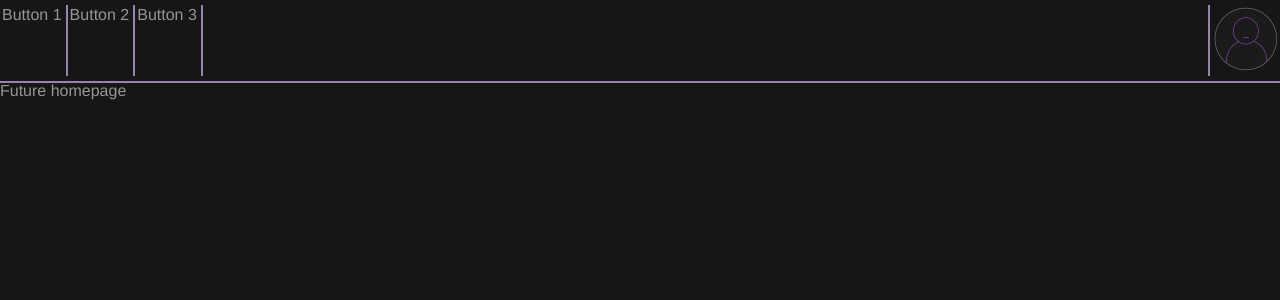
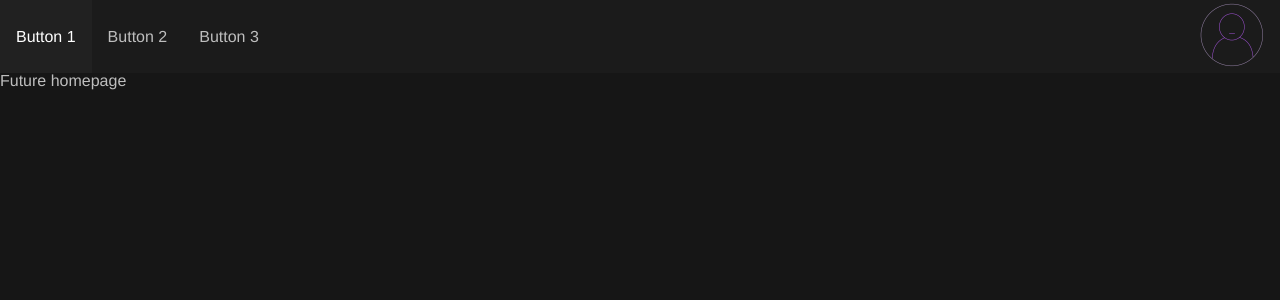
Before and after one commit to BigBrownAfro/Adept-Webapp, an Angular app: page /home in a window 1280 px wide. Shown: the top 300 px of the page. Built offline with nearby package versions, Linux system fonts and the light colour scheme.

Commit message:
Style header buttons

```diff
--- a/src/app/header/header.component.css
+++ b/src/app/header/header.component.css
@@ -1,23 +1,34 @@
 .header-container{
-    background-color: rgb(22, 22, 22);
-    border-bottom: rgb(152, 133, 170) 2px solid;
-    padding-top: 5px;
-    padding-bottom: 5px;
+    background-color: rgb(27, 27, 27);
+    /*border-bottom: rgb(152, 133, 170) 2px solid;*/
 
     display: flex;
     flex-direction: row;
     justify-content: flex-start;
 }
 
-.header-item-left{
+.header-item{
     cursor: pointer;
-    padding: 2px;
-    padding-right: 4px;
-    border-right: rgb(152, 133, 170) 2px solid;
+    padding: 3px;
+    padding-left: 1rem;
+    padding-right: 1rem;
+    /*border-right: rgb(152, 133, 170) 1px solid;*/
+
+    display: flex;
+    justify-content: center;
 }
 
-.header-item-left:hover{
-    background-color: rgb(27, 27, 27);
+.header-item:hover{
+    background-color: rgb(33, 33, 33);
+}
+
+.header-item > div{
+    margin-top: auto;
+    margin-bottom: auto;
+}
+
+.header-item:hover > div{
+    color: white;
 }
 
 .header-divider{
@@ -25,17 +36,6 @@
     margin-right: auto;
 }
 
-.header-item-right{
-    cursor: pointer;
-    padding: 2px;
-    padding-left: 4px;
-    border-left: rgb(152, 133, 170) 2px solid;
-}
-
-.header-item-right:hover{
-    background-color: rgb(27, 27, 27);
-}
-
 .profile-icon{
     width: 4rem;
     height: 4rem;
--- a/src/app/header/header.component.html
+++ b/src/app/header/header.component.html
@@ -1,7 +1,15 @@
 <div class="header-container">
-    <div class="header-item-left">Button 1</div>
-    <div class="header-item-left">Button 2</div>
-    <div class="header-item-left">Button 3</div>
+    <div class="header-item">
+        <div>Button 1</div>
+    </div>
+    <div class="header-item">
+        <div>Button 2</div>
+    </div>
+    <div class="header-item">
+        <div>Button 3</div>
+    </div>
     <div class="header-divider"></div>
-    <div class="header-item-right"><img class="profile-icon" src="assets/profile-icon-transparent.png" alt="Profile"></div>
+    <div class="header-item">
+        <div><img class="profile-icon" src="assets/profile-icon-transparent.png" alt="Profile"></div>
+    </div>
 </div>
--- a/src/styles.css
+++ b/src/styles.css
@@ -29,7 +29,7 @@ time, mark, audio, video {
 	font: inherit;
 	vertical-align: baseline;
 	font-family: 'Franklin Gothic Medium', 'Arial Narrow', Arial, sans-serif;
-    color: rgb(150, 150, 150);
+    color: rgb(190, 190, 190);
 }
 
 input:focus, textarea:focus, select:focus, button:focus{
@@ -86,7 +86,7 @@ body {
 button{
     background-color: rgb(36, 27, 49);
     border: rgb(152, 133, 170) 1px solid;
-    color: rgb(150, 150, 150);
+    color: rgb(190, 190, 190);
 }
 
 .common-container{
```
